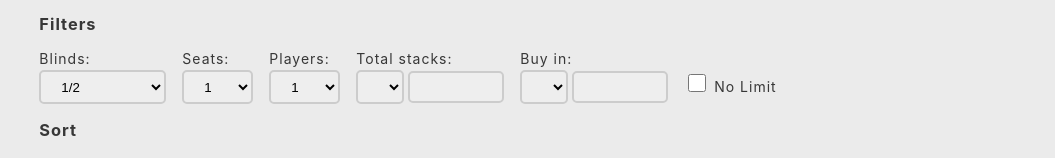
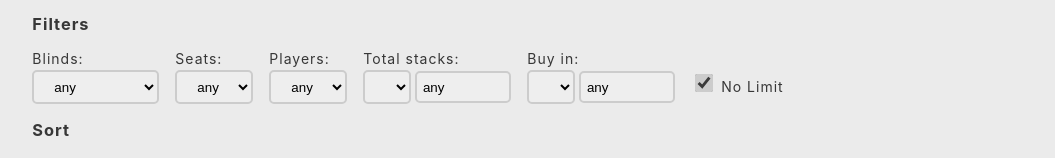
Before and after one commit to codebart/shuffle-royale, a React (Create React App) app in the folder web/: page /rooms in a window 1280 px wide. Shown: the part 167-325 px from the top of the page, without its empty margins (224-1279 px from the left). Built offline with nearby package versions, Linux system fonts and the light colour scheme.

Commit message:
Added default room filter values

```diff
--- a/web/src/component/poker/rooms/RoomFilters.tsx
+++ b/web/src/component/poker/rooms/RoomFilters.tsx
@@ -23,15 +23,24 @@ export const RoomsFilters = () => (
         <ul>
             <li>
                 <label>Blinds:</label>
-                <Select>{blinds.map(([small, big]: [number, number]) => <option>{small}/{big}</option>)}</Select>
+                <Select>
+                    <option>any</option>
+                    {blinds.map(([small, big]: [number, number]) => <option>{small}/{big}</option>)}
+                </Select>
             </li>
             <li>
                 <label>Seats: </label>
-                <Select>{new Array(10).fill(1).map((value, index) => <option>{index + 1}</option>)}</Select>
+                <Select>
+                    <option>any</option>
+                    {new Array(10).fill(1).map((value, index) => <option>{index + 1}</option>)}
+                </Select>
             </li>
             <li>
                 <label>Players:</label>
-                <Select>{new Array(10).fill(1).map((value, index) => <option>{index + 1}</option>)}</Select>
+                <Select>
+                    <option>any</option>
+                    {new Array(10).fill(1).map((value, index) => <option>{index + 1}</option>)}
+                </Select>
             </li>
             <li>
                 <label>Total stacks:</label>
@@ -39,7 +48,7 @@ export const RoomsFilters = () => (
                     <option>&gt;</option>
                     <option>&lt;</option>
                 </SignSelect>
-                <ValueInput type={'text'}/>
+                <ValueInput type={'text'} defaultValue={'any'}/>
             </li>
             <li>
                 <label>Buy in:</label>
@@ -47,10 +56,10 @@ export const RoomsFilters = () => (
                     <option>&gt;</option>
                     <option>&lt;</option>
                 </SignSelect>
-                <ValueInput type={'text'}/>
+                <ValueInput type={'text'} defaultValue={'any'}/>
             </li>
             <li>
-                <Input type={'checkbox'}/> No Limit
+                <Input type={'checkbox'} checked/> No Limit
             </li>
         </ul>
     </RoomsFiltersContainer>
```
